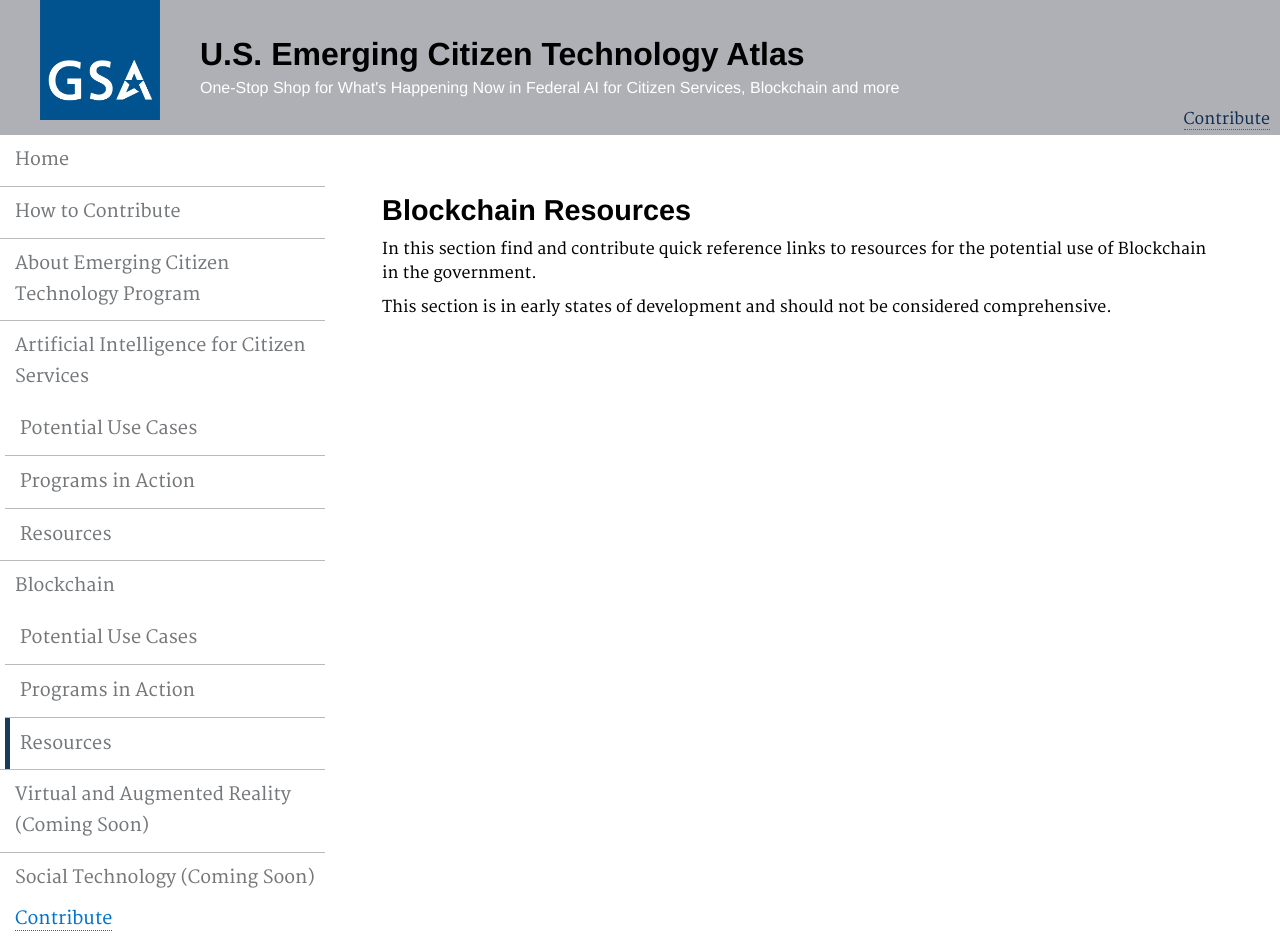
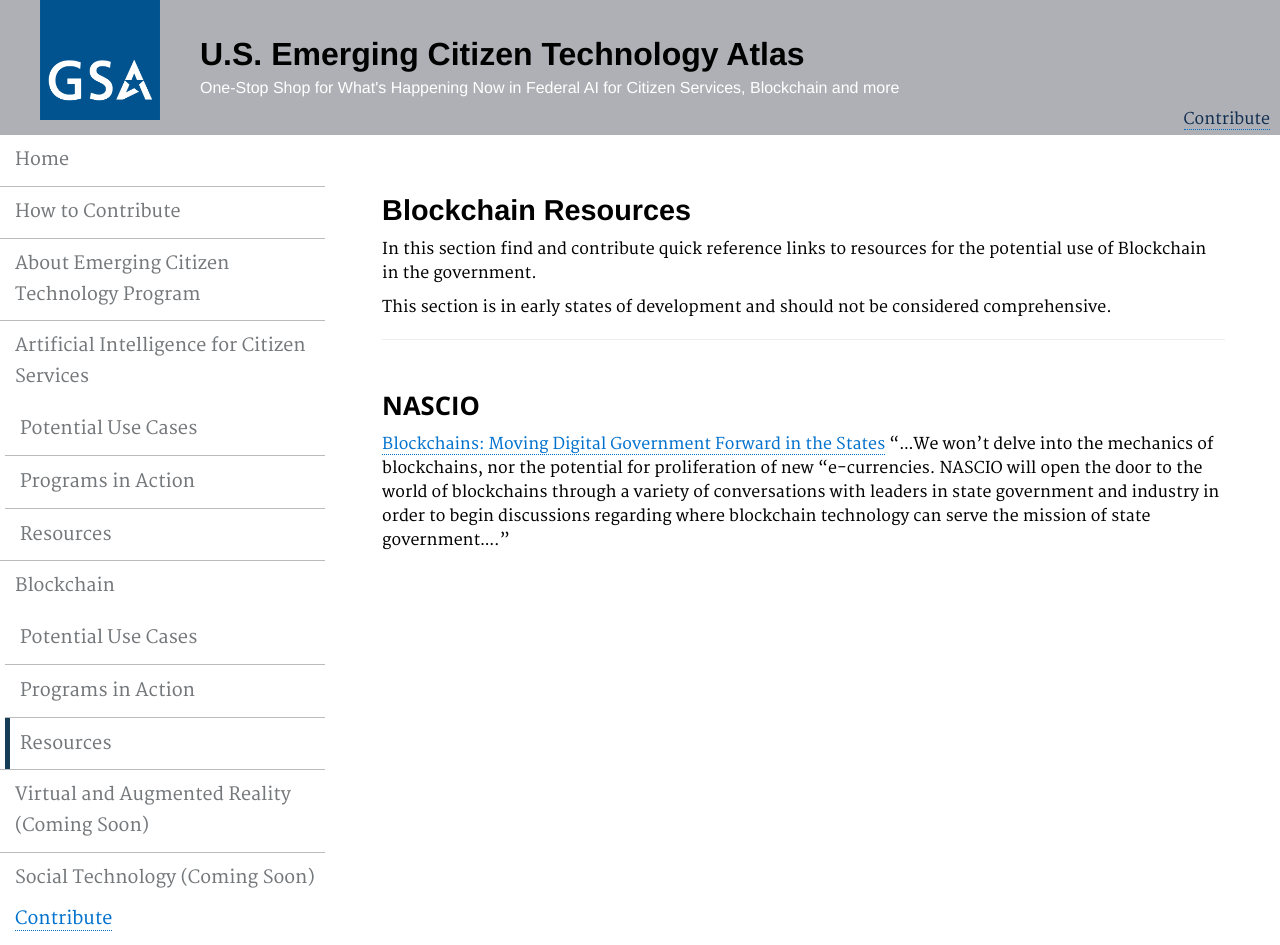
Before and after one commit to GSA/emerging-technology-atlas, a Jekyll site: the page built from pages/blockchain-resources.md, in a window 1280 px wide. Built offline with Jekyll 4.4.1, drawn with Linux system fonts in a browser that asks for light colours.

Commit message:
Update blockchain-resources.md

```diff
--- a/pages/blockchain-resources.md
+++ b/pages/blockchain-resources.md
@@ -10,3 +10,8 @@ description: ""
 In this section find and contribute quick reference links to resources for the potential use of Blockchain in the government.
 
 This section is in early states of development and should not be considered comprehensive.
+
+***
+
+### NASCIO
+<a href="https://www.nascio.org/Portals/0/Publications/Documents/2017/NASCIO%20Blockchains%20in%20State%20Government.pdf?ver=2017-05-16-090507-033">Blockchains: Moving Digital Government Forward in the States</a> "...We won’t delve into the mechanics of blockchains, nor the potential for proliferation of new “e-currencies. NASCIO will open the door to the world of blockchains through a variety of conversations with leaders in state government and industry in order to begin discussions regarding where blockchain technology can serve the mission of state government...."
```
